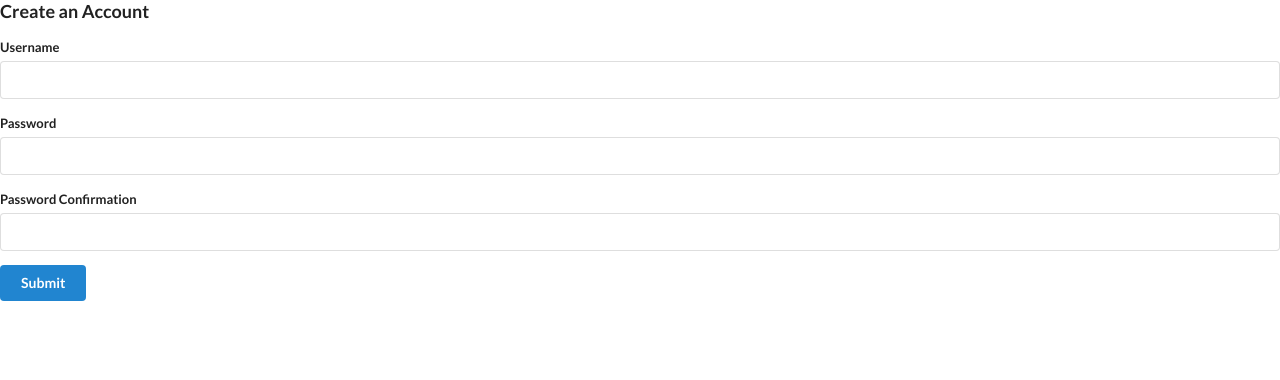
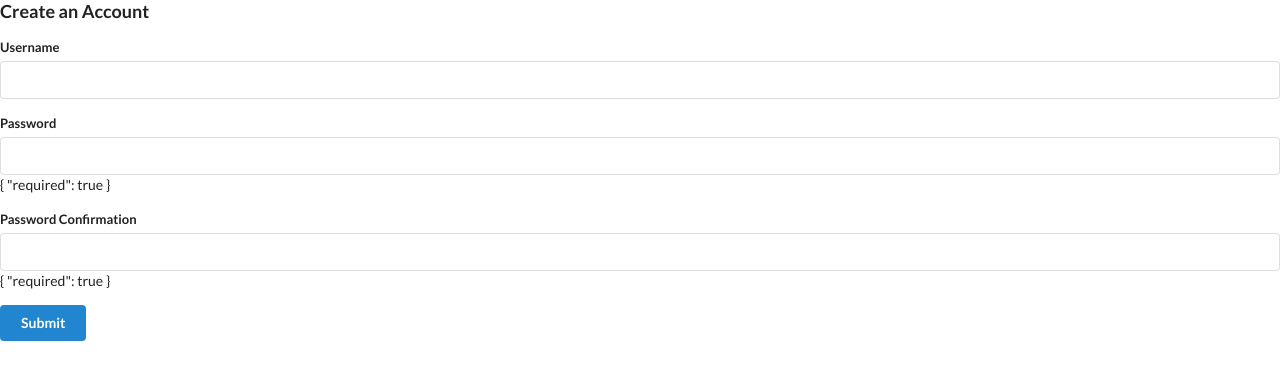
Before and after one commit to ethanblumenthal/angular-email-client, an Angular app: page /signup in a window 1280 px wide. Shown: the top 380 px of the page. Built offline with nearby package versions, Linux system fonts and the light colour scheme.

Commit message:
Added form control validations for signup form.

```diff
--- a/src/app/auth/signup/signup.component.html
+++ b/src/app/auth/signup/signup.component.html
@@ -7,10 +7,12 @@
   <div class="field">
     <label>Password</label>
     <input formControlName="password" />
+    {{ authForm.get("password").errors | json }}
   </div>
   <div class="field">
     <label>Password Confirmation</label>
     <input formControlName="passwordConfirmation" />
+    {{ authForm.get("passwordConfirmation").errors | json }}
   </div>
 
   <button class="ui submit button primary">Submit</button>
--- a/src/app/auth/signup/signup.component.ts
+++ b/src/app/auth/signup/signup.component.ts
@@ -1,5 +1,5 @@
 import { Component, OnInit } from '@angular/core';
-import { FormGroup, FormControl } from '@angular/forms';
+import { FormGroup, FormControl, Validators } from '@angular/forms';
 
 @Component({
   selector: 'app-signup',
@@ -8,9 +8,24 @@
 })
 export class SignupComponent implements OnInit {
   authForm = new FormGroup({
-    username: new FormControl(''),
-    password: new FormControl(''),
-    passwordConfirmation: new FormControl(''),
+    username: new FormControl('', [
+      Validators.required,
+      Validators.minLength(3),
+      Validators.maxLength(20),
+      Validators.pattern(/^[a-z0-9]+$/),
+    ]),
+    password: new FormControl('', [
+      Validators.required,
+      Validators.minLength(4),
+      Validators.maxLength(20),
+      Validators.pattern(/^[a-z0-9]+$/),
+    ]),
+    passwordConfirmation: new FormControl('', [
+      Validators.required,
+      Validators.minLength(4),
+      Validators.maxLength(20),
+      Validators.pattern(/^[a-z0-9]+$/),
+    ]),
   });
 
   constructor() {}
```
